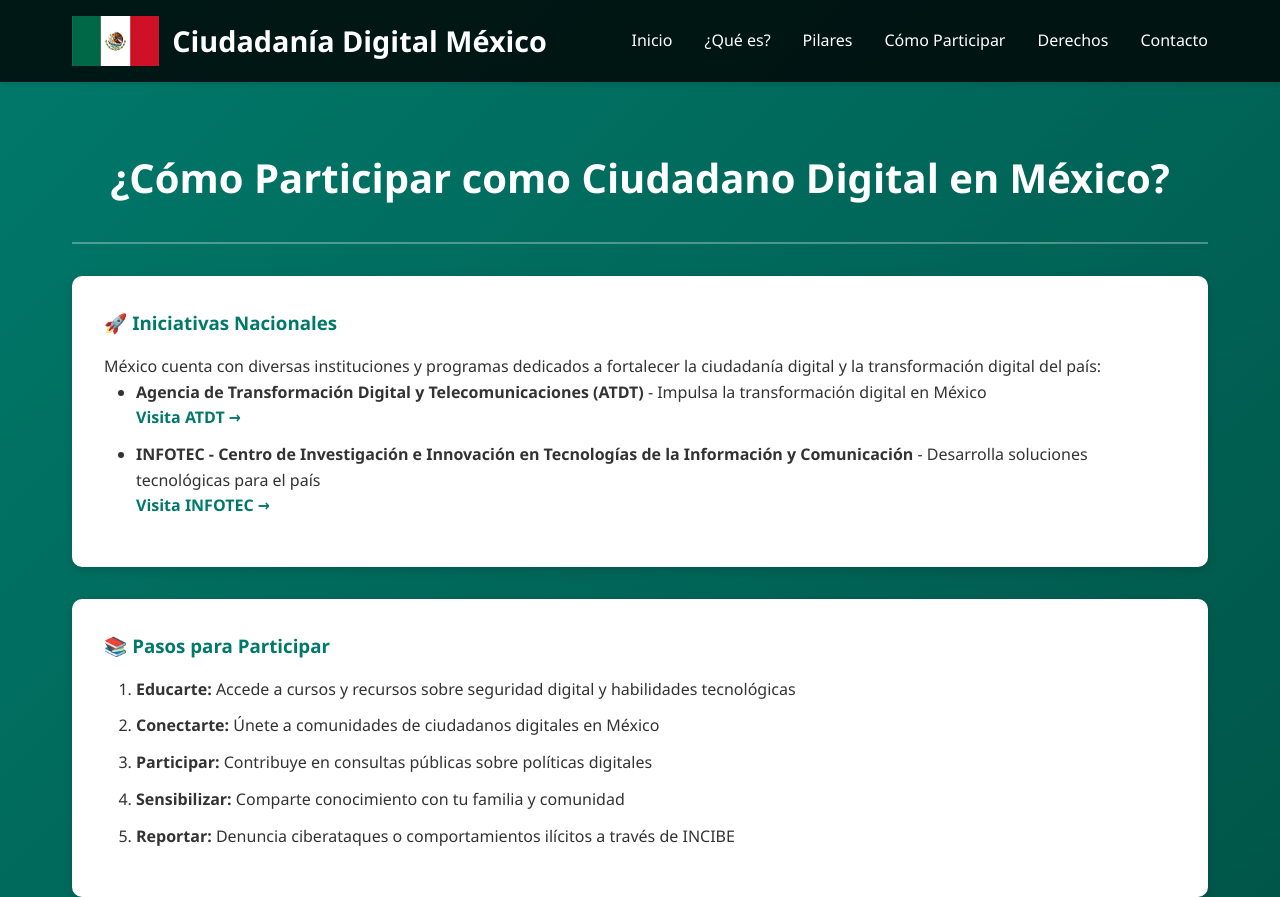
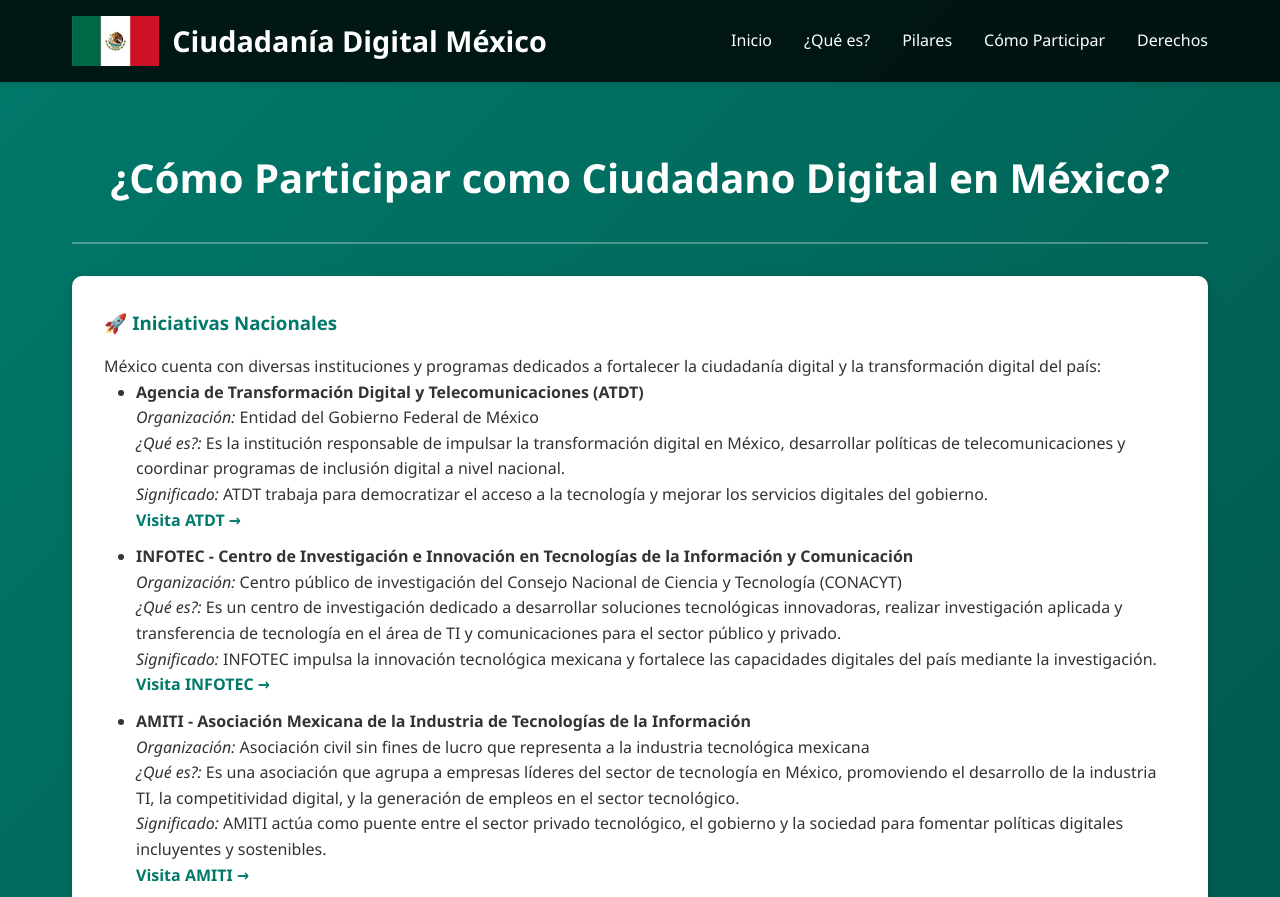
Before and after one commit to JavierAngeless/My-first-static-web-app, a website: page src/pages/participar.html in a window 1280 px wide. Shown: the top 897 px of the page. Drawn offline with Linux system fonts and the light colour scheme.

Commit message:
feat: update participar.html to enhance content on digital citizenship initiatives

```diff
--- a/src/pages/participar.html
+++ b/src/pages/participar.html
@@ -151,7 +151,6 @@
                 <li><a href="pilares.html">Pilares</a></li>
                 <li><a href="participar.html">Cómo Participar</a></li>
                 <li><a href="derechos.html">Derechos</a></li>
-                <li><a href="contacto.html">Contacto</a></li>
             </ul>
         </nav>
     </header>
@@ -163,11 +162,23 @@
             <h3>🚀 Iniciativas Nacionales</h3>
             <p>México cuenta con diversas instituciones y programas dedicados a fortalecer la ciudadanía digital y la transformación digital del país:</p>
             <ul>
-                <li><strong>Agencia de Transformación Digital y Telecomunicaciones (ATDT)</strong> - Impulsa la transformación digital en México
+                <li><strong>Agencia de Transformación Digital y Telecomunicaciones (ATDT)</strong>
+                    <br><em>Organización:</em> Entidad del Gobierno Federal de México
+                    <br><em>¿Qué es?:</em> Es la institución responsable de impulsar la transformación digital en México, desarrollar políticas de telecomunicaciones y coordinar programas de inclusión digital a nivel nacional.
+                    <br><em>Significado:</em> ATDT trabaja para democratizar el acceso a la tecnología y mejorar los servicios digitales del gobierno.
                     <br><a href="https://www.gob.mx/atdt" target="_blank" class="link-participar">Visita ATDT →</a>
                 </li>
-                <li><strong>INFOTEC - Centro de Investigación e Innovación en Tecnologías de la Información y Comunicación</strong> - Desarrolla soluciones tecnológicas para el país
+                <li><strong>INFOTEC - Centro de Investigación e Innovación en Tecnologías de la Información y Comunicación</strong>
+                    <br><em>Organización:</em> Centro público de investigación del Consejo Nacional de Ciencia y Tecnología (CONACYT)
+                    <br><em>¿Qué es?:</em> Es un centro de investigación dedicado a desarrollar soluciones tecnológicas innovadoras, realizar investigación aplicada y transferencia de tecnología en el área de TI y comunicaciones para el sector público y privado.
+                    <br><em>Significado:</em> INFOTEC impulsa la innovación tecnológica mexicana y fortalece las capacidades digitales del país mediante la investigación.
                     <br><a href="https://www.infotec.mx" target="_blank" class="link-participar">Visita INFOTEC →</a>
+                </li>
+                <li><strong>AMITI - Asociación Mexicana de la Industria de Tecnologías de la Información</strong>
+                    <br><em>Organización:</em> Asociación civil sin fines de lucro que representa a la industria tecnológica mexicana
+                    <br><em>¿Qué es?:</em> Es una asociación que agrupa a empresas líderes del sector de tecnología en México, promoviendo el desarrollo de la industria TI, la competitividad digital, y la generación de empleos en el sector tecnológico.
+                    <br><em>Significado:</em> AMITI actúa como puente entre el sector privado tecnológico, el gobierno y la sociedad para fomentar políticas digitales incluyentes y sostenibles.
+                    <br><a href="https://amiti.org.mx/" target="_blank" class="link-participar">Visita AMITI →</a>
                 </li>
             </ul>
         </div>
```
